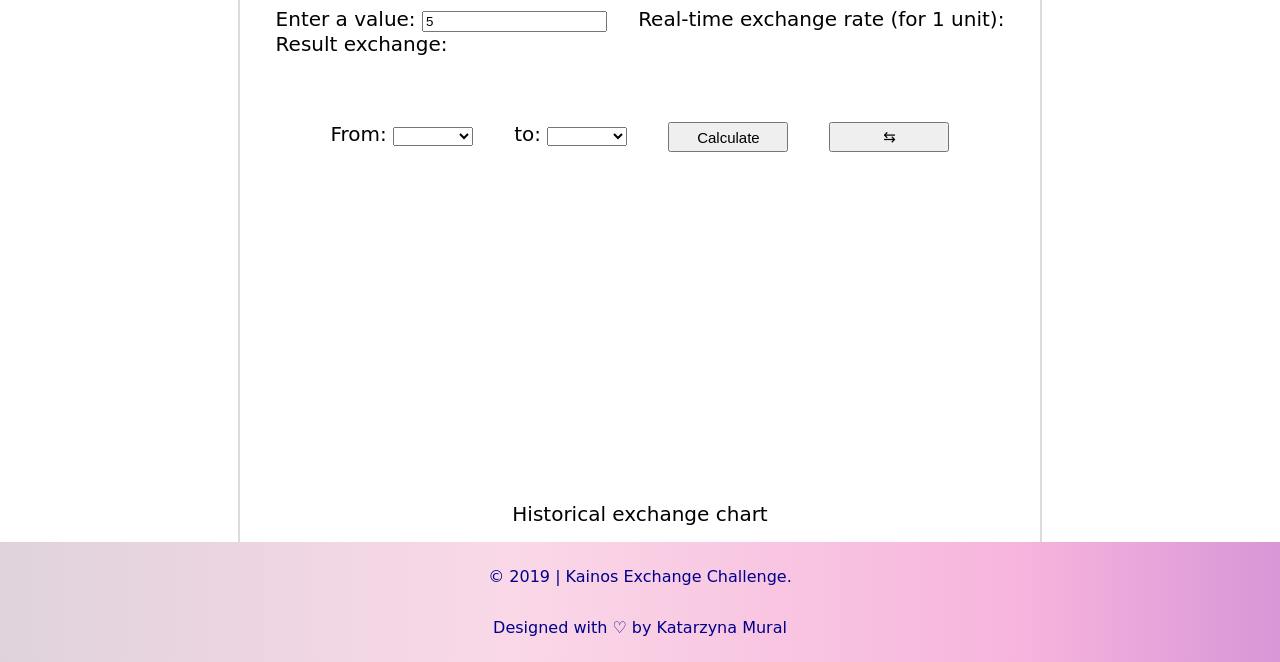
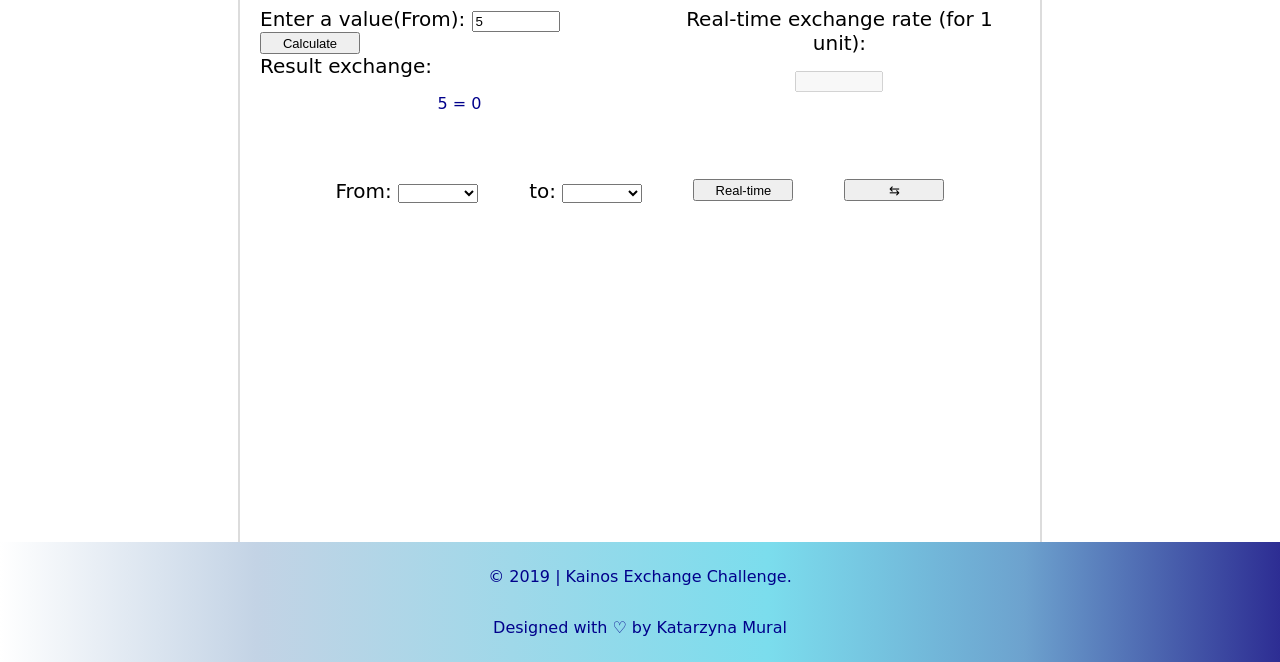
Before and after one commit to MKatarzyna/CurrenciesExchange, a website: page ExchangeCurrencies/index.html in a window 1280 px wide. Both pictures are taken after typing "5" into the empty fields and a click on the button "Calculate". Shown: the part 138-800 px from the top of the page. Drawn offline with Linux system fonts and the light colour scheme; no server answers.

Commit message:
Added currency exchange calculator on page

```diff
--- a/ExchangeCurrencies/index.html
+++ b/ExchangeCurrencies/index.html
@@ -18,20 +18,25 @@
             <div id="enterValueBox">
                 <div class="enterResultValue">
                     <div>
-                        <label>Enter a value: </label>
-                        <input type="number" class="form-control" id="amount"/>
+                        <label>Enter a value(From): </label>
+                        <input type="number" class="form-control" id="amount" min="0"/>
+                        <button class="btn calculate-btn" onclick="exchangeCurrency()">Calculate</button>
+
                     </div>
-                    <div>
+                    <div class="result">
                         <label>Result exchange: </label>
                         <p>
-                            <span id="resultExchange"></span>
+                            <span class="given-amount"></span>
+                            <span class="base-currency"></span>
+                            <span class="second-currency"></span>
+                            <span class="result-exchange"></span>
                         </p>
                     </div>
                 </div>
                 <div>
                     <label>Real-time exchange rate (for 1 unit): </label>
                     <p>
-                        <span id="resultRealTime"></span>
+                        <input type="number" id="resultRealTime" disabled="disabled"/>
                     </p>
                 </div>
             </div>
@@ -49,8 +54,8 @@
                         <option></option>
                     </select>
                 </div>
-                <button class="calculateBtn" onclick="convertCurrency()">Calculate</button>
-                <button type="button" onclick="swapSelectedIndexBtn('select[name=\'currencyFrom\']', 'select[name=\'currencyTo\']')" >&#8646;</button>
+                    <button class="calculateBtn" onclick="convertCurrency()">Real-time</button>
+                    <button type="button" onclick="swapSelectedIndexBtn('select[name=\'currencyFrom\']', 'select[name=\'currencyTo\']')" >&#8646;</button>
             </div>
 
             <div>
--- a/ExchangeCurrencies/src/index.js
+++ b/ExchangeCurrencies/src/index.js
@@ -43,6 +43,7 @@ const populateCurrencySelect = (currencies) => {
     // })
 }
 
+
 const convertCurrency = async () => {
     var amountInput = document.getElementById('amount').value;
     // var resultLabel = document.getElementById('resultRealTime');
@@ -57,10 +58,18 @@ const convertCurrency = async () => {
     console.log(request);
 
     const result = await fetch('https://www.alphavantage.co/query?function=CURRENCY_EXCHANGE_RATE&from_currency=' + CurrencyInputFrom + '&to_currency=' + CurrencyInputTo + '&apikey=EQGG2IE4E1FDHPS6').then(data => data.json());
+    console.log(result);
+
+    if(result == 'Invalid API call. Please retry or visit the documentation (https://www.alphavantage.co/documentation/) for FX_INTRADAY.') {
+        window.alert("Invalid API call.");
+    } else if (result == 'Thank you for using Alpha Vantage! Our standard API call frequency is 5 calls per minute and 500 calls per day. Please visit https://www.alphavantage.co/premium/ if you would like to target a higher API call frequency.') {
+        window.alert("5 calls per minute");
+    }
+
     var exchangeValue = result['Realtime Currency Exchange Rate']['5. Exchange Rate'];
     console.log(exchangeValue);
 
-    document.getElementById('resultRealTime').innerHTML = exchangeValue;
+    document.getElementById('resultRealTime').value = exchangeValue;
     // resultLabel = exchangeValue;
 
     // [""Realtime Currency Exchange Rate""][""5. Exchange Rate""]
@@ -74,6 +83,43 @@ const swapSelectedIndexBtn = (currencyFrom, currencyTo) => {
     var indexTo = document.getElementById('currencyTo').selectedIndex;
     document.getElementById('currencyFrom').selectedIndex = indexTo;
     document.getElementById('currencyTo').selectedIndex = indexFrom;
+}
+
+
+function exchangeCurrency(event) {
+
+    // event.preventDefault();
+
+    var showAmount = document.querySelector('.given-amount');
+    var showBase = document.querySelector('.base-currency');
+    var showSecond = document.querySelector('.second-currency');
+    var showResult = document.querySelector('.result-exchange');
+
+    var amount = document.getElementById('amount').value;
+    var indexFrom = document.getElementById('currencyFrom').value;
+    var indexTo = document.getElementById('currencyTo').value;
+    var result = 0;
+
+    console.log(amount);
+
+    try{
+        if (indexFrom != "" && indexTo != ""){
+            convertCurrency([indexFrom][indexTo]);
+            var exchangeRate = document.getElementById('resultRealTime').value;
+            console.log(exchangeRate);
+            result = amount * exchangeRate;
+            console.log(result);
+        } else {
+            window.alert("Please, enter a value and choose a currencies to calculate result exchange.");
+        }
+    } catch(err) {
+        result = amount * (1 / convertCurrency([indexTo][indexFrom]));
+    }
+
+    showAmount.innerHTML = amount;
+    showBase.textContent = indexFrom + ' = ';
+    showSecond.textContent = indexTo;
+    showResult.textContent = result;
 }
 
 
--- a/ExchangeCurrencies/src/main.css
+++ b/ExchangeCurrencies/src/main.css
@@ -5,6 +5,14 @@
     --pink-color: #f7b4dd;
     --light-pink-color: #fad8e7;
     --latte-color: #dfd3db;
+}
+
+:root {
+    --cream-color: #E3E8EF;
+    --light-grey-color: #C3D3E5;
+    --blue-color: #7BDDED;
+    --grey-blue-color: #6DA2CE;
+    --dark-blue-color: #2D2D93;
 }
 
 @import url('https://fonts.googleapis.com/css?family=Dancing+Script');
@@ -22,6 +30,10 @@ label {
 h1, h2, h3, p {
     text-align: center;
     color: darkblue;
+}
+
+input {
+    width: 80px;
 }
 
 .selectCurrencies {
@@ -69,9 +81,9 @@ select {
 }
 
 button {
-    width: 120px;
-    height: 30px;
-    font-size: 15px;
+    width: 100px;
+    height: 22px;
+    font-size: 13px;
 }
 
 #switchBtn {
@@ -98,7 +110,7 @@ footer {
     display: flex;
     align-items: center;
     justify-content: center;
-    background-color: var(--light-pink-color);
-    background: linear-gradient(90deg, var(--latte-color) 0%, var(--light-pink-color) 40%, var(--pink-color) 80%, var(--main-dark-color) 100%);
+    /* background-color: var(--light-pink-color); */
+    background: linear-gradient(90deg, var(--white-color) 0%, var(--light-grey-color) 20%, var(--blue-color) 60%, var(--grey-blue-color) 80%, var(--dark-blue-color)100%);
     flex-direction: column;
 }
```
